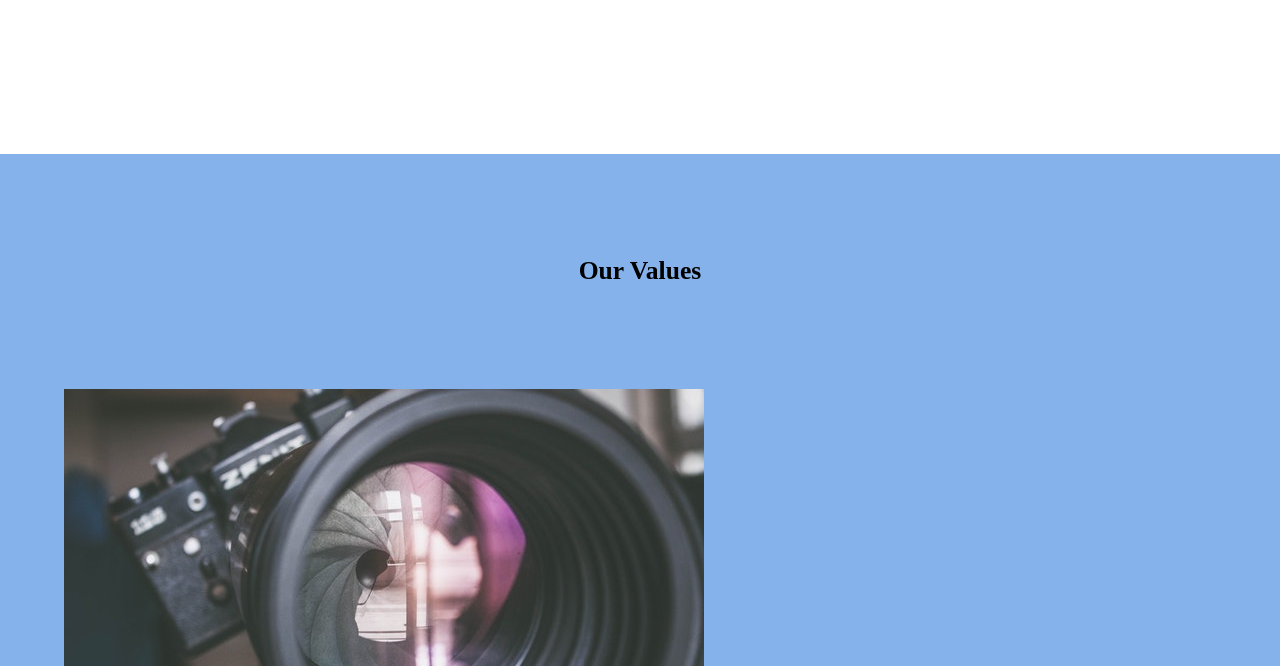
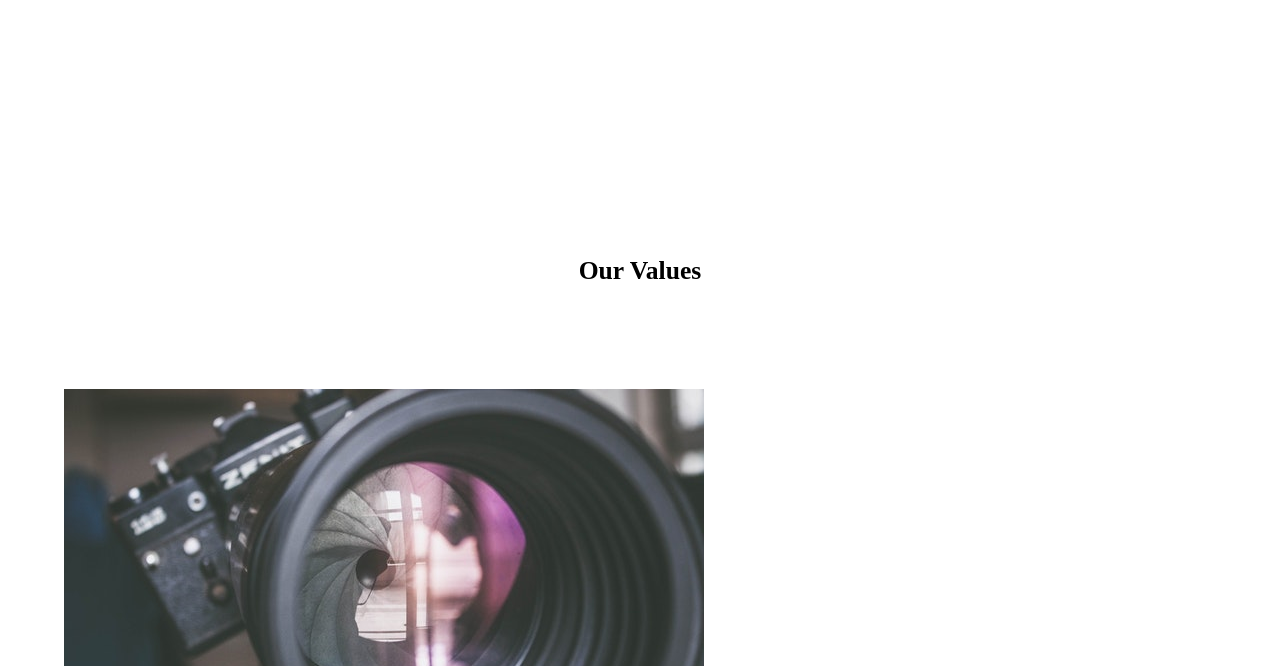
Before and after one commit to darrien-c/scooter, a plain HTML site: page about.html in a window 1280 px wide. Shown: the part 286-952 px from the top of the page. Drawn offline with nearby package versions, Linux system fonts and the light colour scheme; files that its build step writes are made by us from their sources.

Commit message:
removed main bgc

```diff
--- a/scss/pages/_about.scss
+++ b/scss/pages/_about.scss
@@ -41,9 +41,6 @@
     padding: 0;
     margin: 0;
     width: 100%;
-}
-main {
-    background-color: rgb(134, 178, 235);
 }
 
 .container{
```
